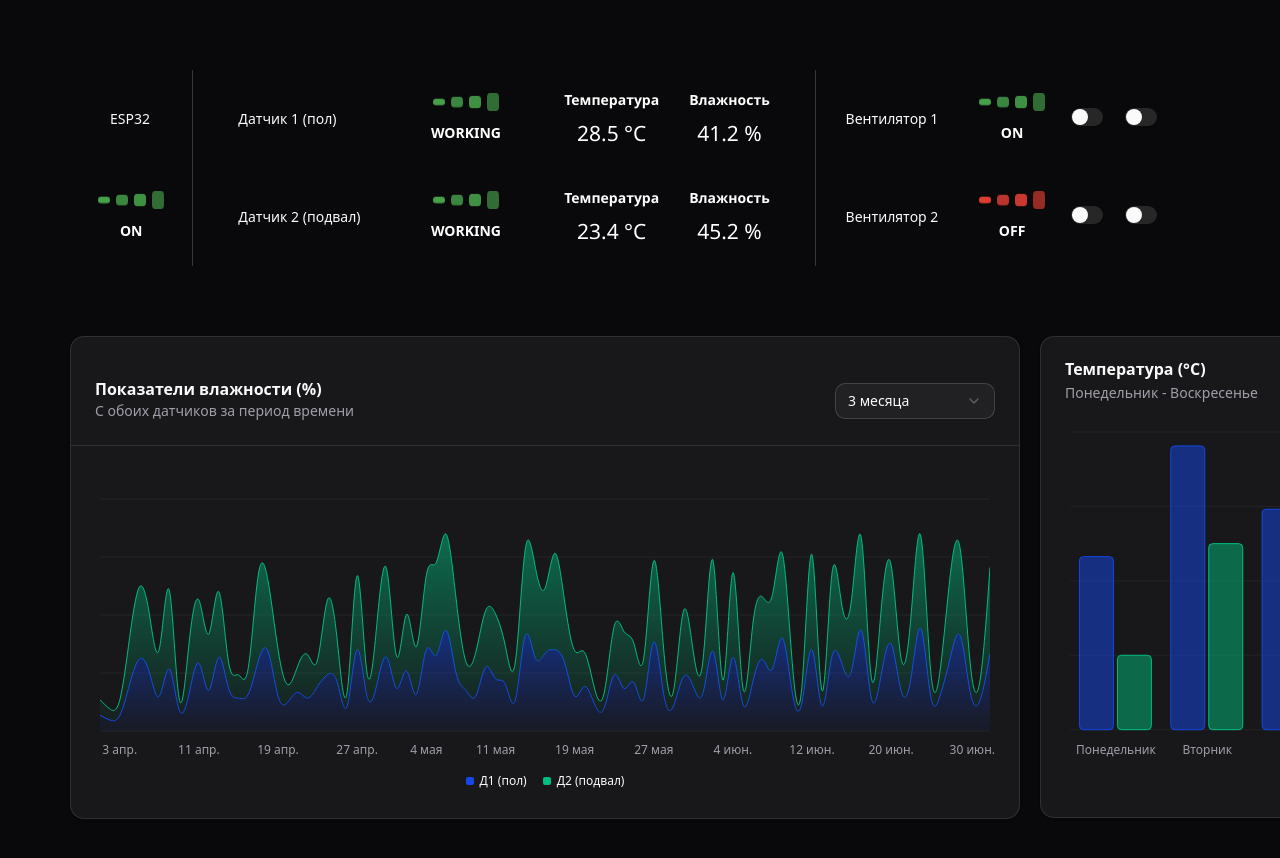
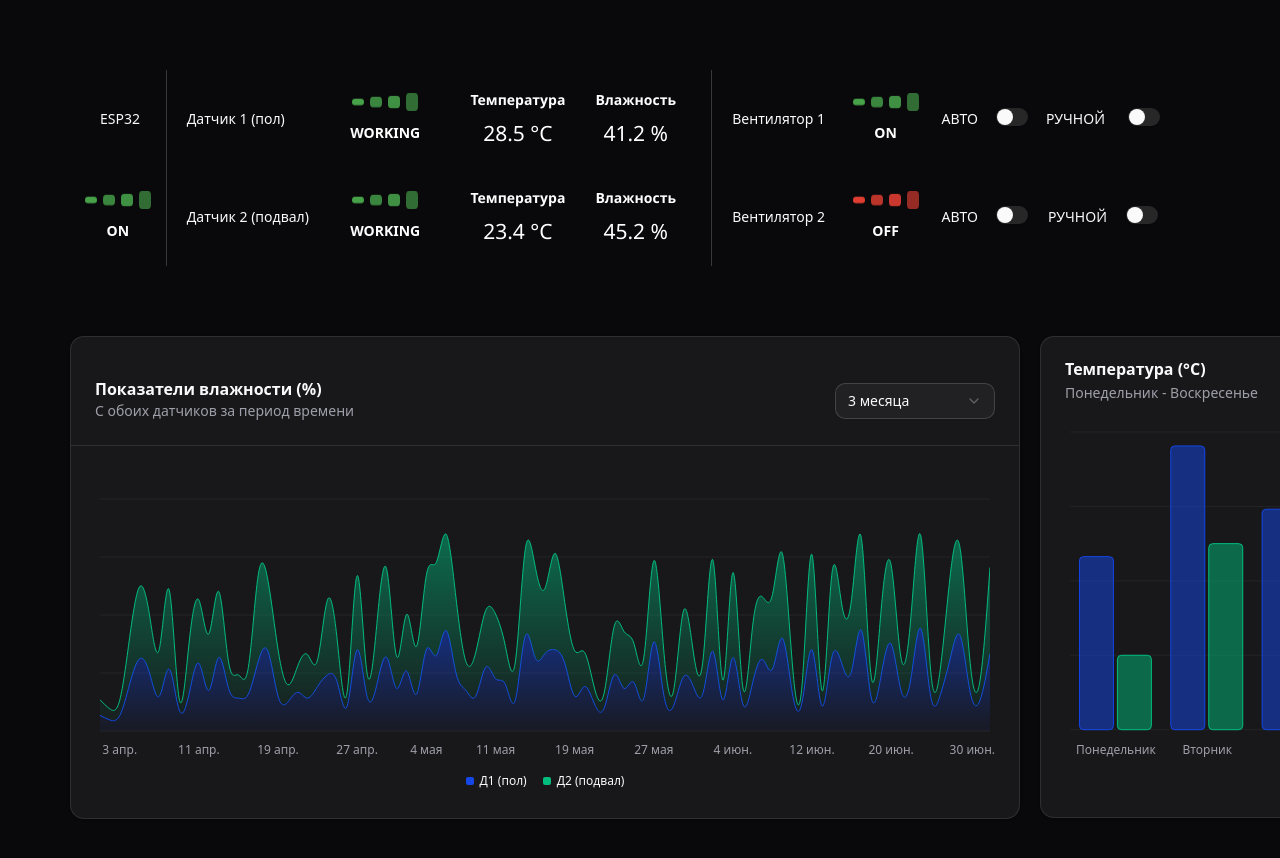
Before and after one commit to 00DemiX00/vent_basement, a React (Vite) app in the folder vent_basement/: page / in a window 1280 px wide. Shown: the top 858 px of the page. Built offline with nearby package versions, Linux system fonts and the light colour scheme.

Commit message:
feat: added 2 buttons for fans

```diff
--- a/vent_basement/src/Components/IndicatorsLineTable.tsx
+++ b/vent_basement/src/Components/IndicatorsLineTable.tsx
@@ -17,17 +17,21 @@ function IndicatorsLineTable() {
   <TableBody>
     <TableRow>
       <TableCell
-        className="font-medium" style={{ borderRight: "1px solid #373737", paddingLeft: "40px", paddingRight: "30px" }}>ESP32
+        className="font-medium" style={{ borderRight: "1px solid #373737", paddingLeft: "30px"}}>ESP32
       </TableCell>
-      <TableCell className="font-medium" style={{ paddingLeft: "45px", paddingRight: "30px" }}>Датчик 1 (пол)</TableCell>
+      <TableCell
+        className="font-medium" style={{ paddingLeft: "20px"}}>Датчик 1 (пол)
+      </TableCell>
       <TableCell><IndicatorsLine device="sensor" status="working"></IndicatorsLine></TableCell>
       <WeatherDisplay></WeatherDisplay>
       <TableCell
-        className="font-medium" style={{ borderLeft: "1px solid #373737", paddingLeft: "30px" }}>Вентилятор 1
+        className="font-medium" style={{ borderLeft: "1px solid #373737", paddingLeft: "20px" }}>Вентилятор 1
       </TableCell>
       <TableCell><IndicatorsLine device="fan" status="on"></IndicatorsLine></TableCell>
+      <TableCell className="font-medium">АВТО</TableCell>
       <TableCell><Switch></Switch></TableCell>
-      <TableCell><Switch></Switch></TableCell>
+      <TableCell className="font-medium">РУЧНОЙ</TableCell>
+      <TableCell style={{ paddingLeft: "10px"}}><Switch></Switch></TableCell>
     </TableRow>
   </TableBody>
   <TableBody>
@@ -35,14 +39,18 @@ function IndicatorsLineTable() {
       <TableCell
         className="font-medium" style={{ borderRight: "1px solid #373737"}}><IndicatorsLine device="esp32" status="on"></IndicatorsLine>
       </TableCell>
-      <TableCell className="font-medium" style={{ paddingLeft: "45px", paddingRight: "30px" }}>Датчик 2 (подвал)</TableCell>
+      <TableCell
+        className="font-medium" style={{ paddingLeft: "20px", paddingRight: "20px" }}>Датчик 2 (подвал)
+      </TableCell>
       <TableCell><IndicatorsLine device="sensor" status="working"></IndicatorsLine></TableCell>
       <WeatherDisplay></WeatherDisplay>
       <TableCell
-        className="font-medium" style={{ borderLeft: "1px solid #373737", paddingLeft: "30px" }}>Вентилятор 2
+        className="font-medium" style={{ borderLeft: "1px solid #373737", paddingLeft: "20px" }}>Вентилятор 2
       </TableCell>
       <TableCell><IndicatorsLine device="fan" status="off"></IndicatorsLine></TableCell>
+      <TableCell>АВТО</TableCell>
       <TableCell><Switch></Switch></TableCell>
+      <TableCell style={{ paddingLeft: "10px"}}>РУЧНОЙ</TableCell>
       <TableCell><Switch></Switch></TableCell>
     </TableRow>
   </TableBody>
```
